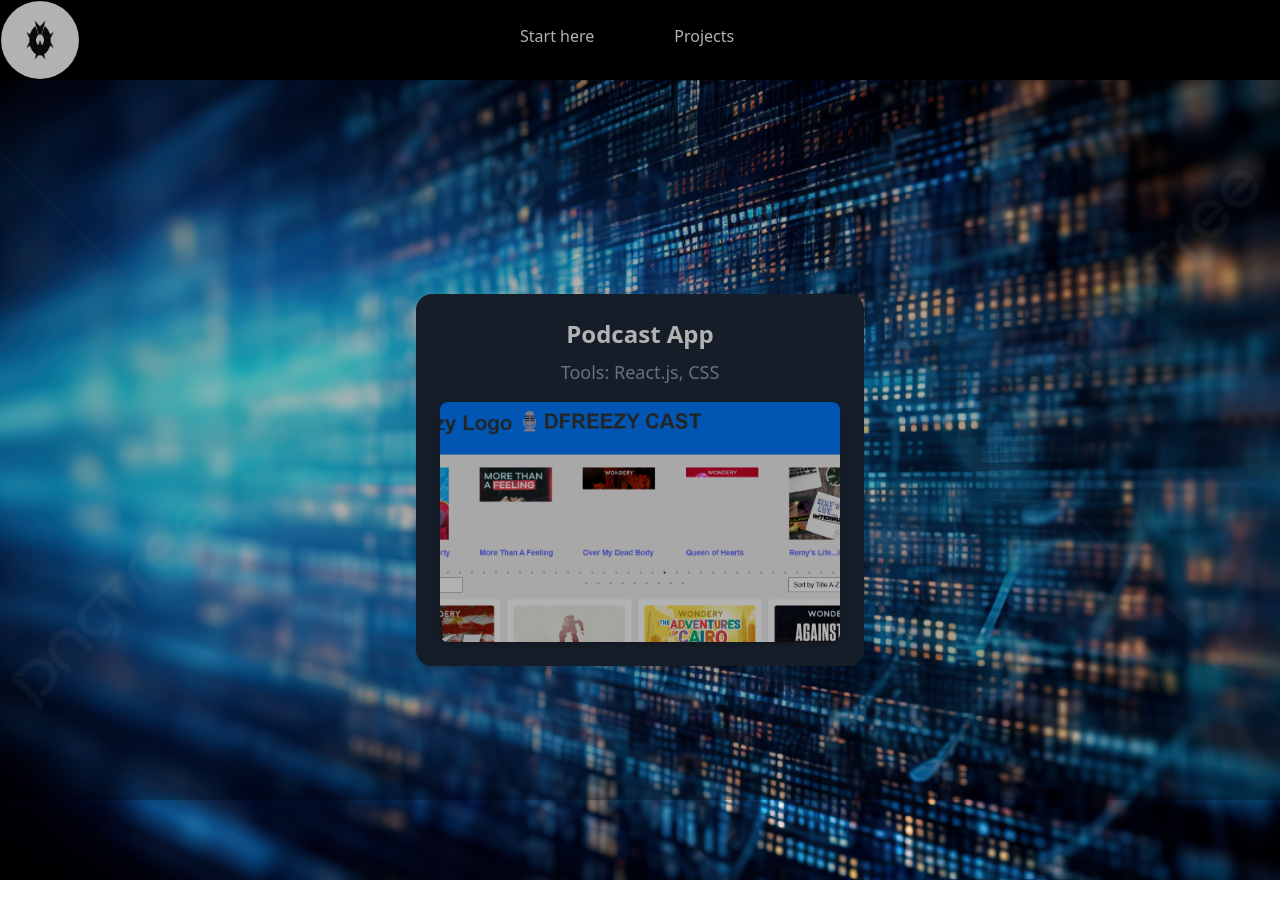
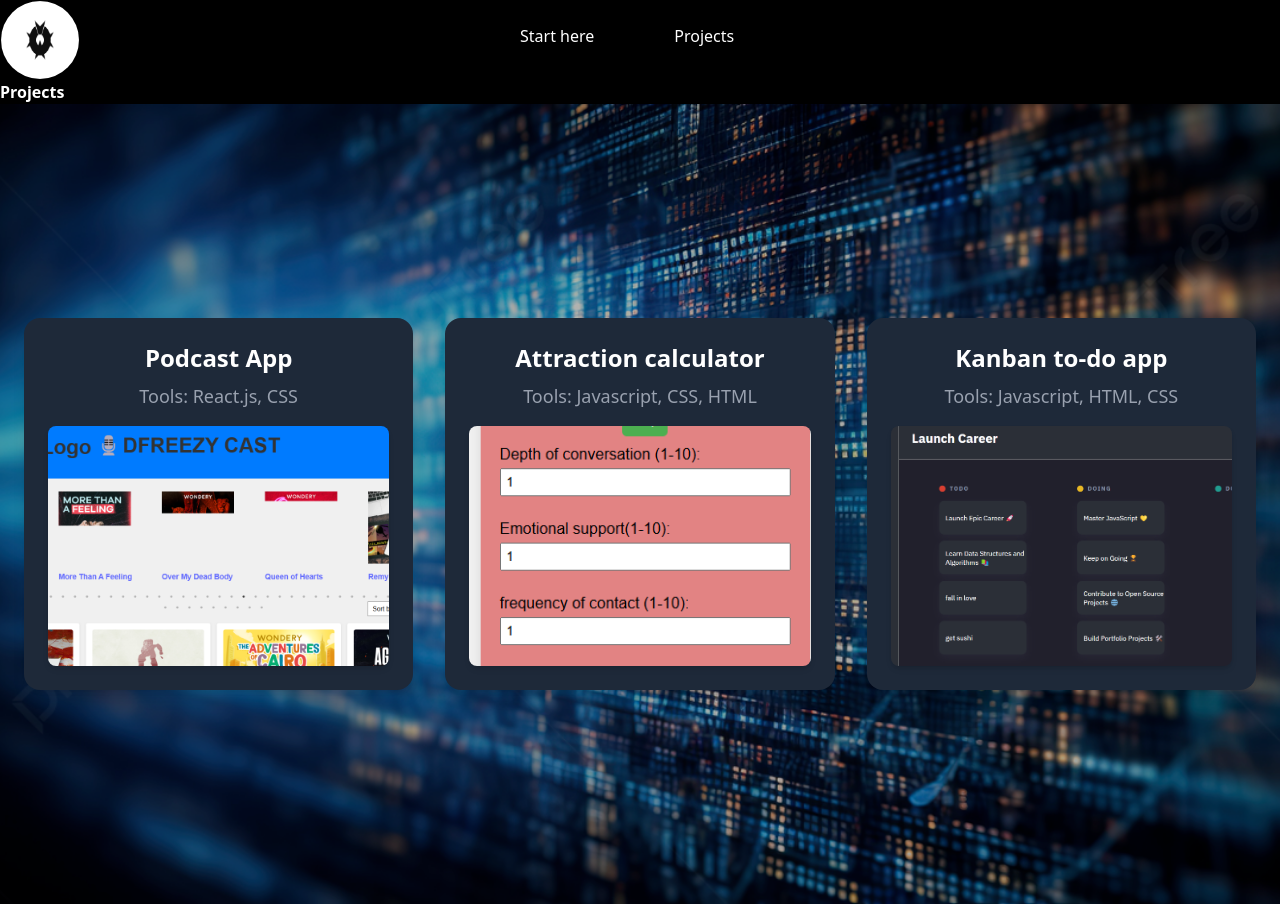
Before and after one commit to DFreezy/Freelance-site, a React (Vite) app in the folder freelance/: page /projects in a window 1280 px wide. Before the commit the page ends 880 px from the top, so only its background shows below. Built offline with nearby package versions, Linux system fonts and the light colour scheme.

Commit message:
added projects

```diff
--- a/freelance/src/pages/projects.jsx
+++ b/freelance/src/pages/projects.jsx
@@ -1,35 +1,60 @@
 import React from "react";
 
 export default function Projects() {
+  const projects = [
+    {
+      title: "Podcast App",
+      tools: "React.js, CSS",
+      image: "/podcast.png",
+      link: "https://curious-haupia-31b17c.netlify.app",
+    },
+    {
+        title: "Attraction calculator",
+        tools: "Javascript, CSS, HTML",
+        image: "/Attraction.png",
+        link: "attraction-calculator.netlify.app",
+    },
+    {
+        title: "Kanban to-do app",
+        tools: "Javascript, HTML, CSS",
+        image: "/todo.png",
+        link: "https://nimble-gecko-238ea9.netlify.app/",
+    }
+  ];
+
   return (
+    <div>
+        <h1 className="z-10 font-serif, text-center, font-bold bg-black text-white">Projects</h1>
     <div
-      className="flex justify-center items-center min-h-screen p-6"
+      className="flex justify-center items-center min-h-screen p-6 relative"
       style={{
         backgroundImage: "url('/background-project.jpg')",
         backgroundSize: "cover",
         backgroundPosition: "center",
       }}
     >
+      {/* Dark overlay */}
       <div className="absolute inset-0 bg-black opacity-30"></div>
 
-      <div className="w-full max-w-md bg-gray-800 p-6 rounded-2xl shadow-lg text-white">
-        <h1 className="text-2xl font-semibold text-center mb-2">Podcast App</h1>
-        <h2 className="text-lg text-gray-400 text-center mb-4">
-          Tools: React.js, CSS
-        </h2>
-        <a
-          href="https://curious-haupia-31b17c.netlify.app"
-          target="_blank"
-          rel="noopener noreferrer"
-          className="block"
+      <div className="relative grid grid-cols-1 md:grid-cols-2 lg:grid-cols-3 gap-8">
+        {projects.map((project, index) => (
+          <div
+            key={index}
+            className="w-full max-w-md bg-gray-800 p-6 rounded-2xl shadow-lg text-white"
           >
+            <h1 className="text-2xl font-semibold text-center mb-2">{project.title}</h1>
+            <h2 className="text-lg text-gray-400 text-center mb-4">Tools: {project.tools}</h2>
+            <a href={project.link} target="_blank" rel="noopener noreferrer" className="block">
               <img
-            alt="Podcast App"
-            src="/podcast.png"
+                alt={project.title}
+                src={project.image}
                 className="w-full h-60 object-cover rounded-lg shadow-md transform transition duration-300 hover:scale-105"
               />
             </a>
           </div>
+        ))}
+      </div>
+    </div>
     </div>
   );
 }
```
Also changed, not shown: freelance/src/pages/about.jsx (added, +9 -0 lines), freelance/public/Attraction.png (added), freelance/public/todo.png (added). Lines whose indentation alone changed are shown as unchanged.
